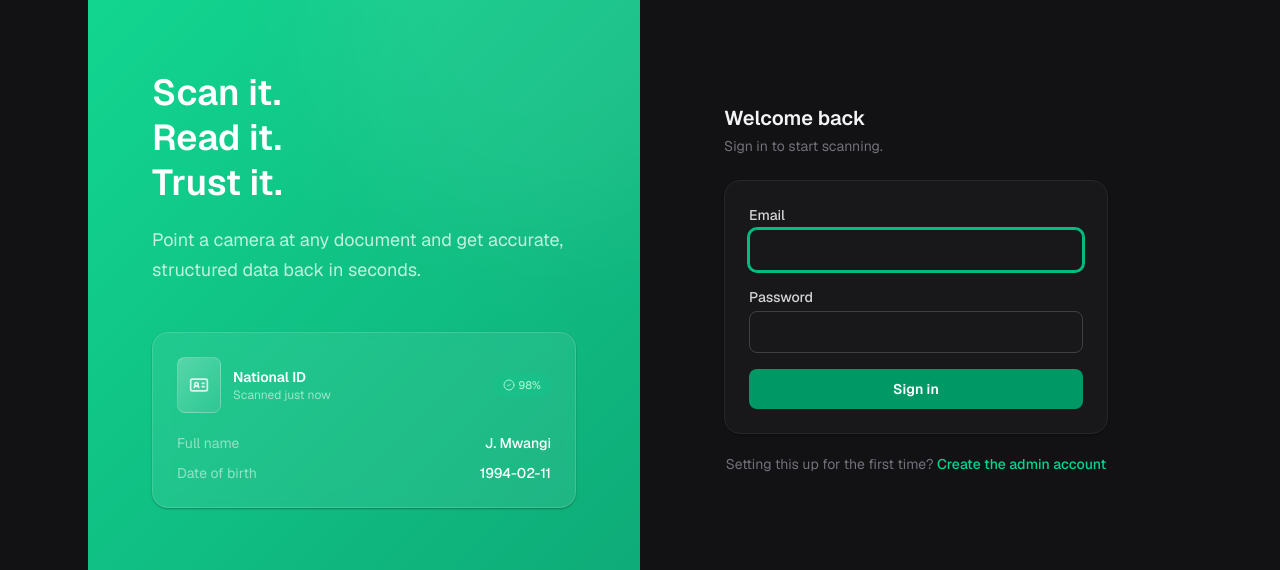
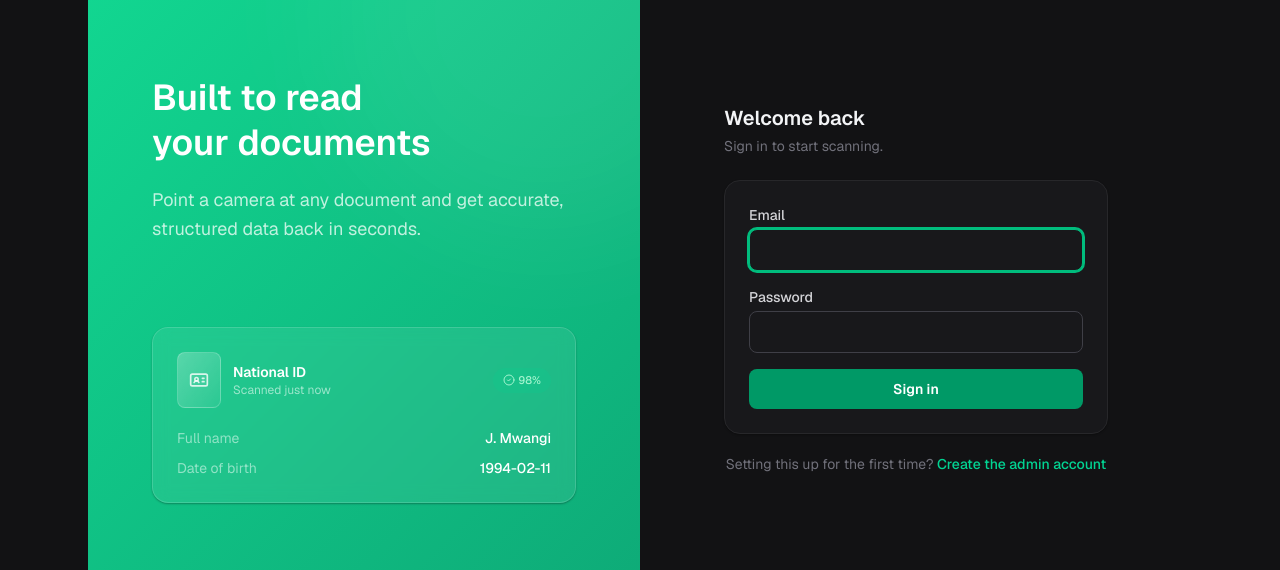
Before and after one commit to BrunexItech/ocr, a Next.js app in the folder frontend/: page /login in a window 1280 px wide. Shown: the part 164-734 px from the top of the page. Built offline with nearby package versions, Linux system fonts and the light colour scheme; no server answers.

Commit message:
Make the login visual actually dynamic: animated scan-sweep over the mockup card, headline rotates through document types the system reads (IDs, invoices, contracts, certificates)

```diff
--- a/frontend/src/app/globals.css
+++ b/frontend/src/app/globals.css
@@ -53,6 +53,26 @@ body {
   border-color: #3a3a40;
 }
 
+@keyframes scan-sweep {
+  0% { transform: translateY(-110%); opacity: 0; }
+  10% { opacity: 1; }
+  90% { opacity: 1; }
+  100% { transform: translateY(110%); opacity: 0; }
+}
+.scan-sweep {
+  animation: scan-sweep 2.8s ease-in-out infinite;
+}
+
+@keyframes word-rotate-in {
+  0% { opacity: 0; transform: translateY(6px); }
+  10% { opacity: 1; transform: translateY(0); }
+  90% { opacity: 1; transform: translateY(0); }
+  100% { opacity: 0; transform: translateY(-6px); }
+}
+.word-rotate {
+  animation: word-rotate-in 2.4s ease-in-out;
+}
+
 .surface {
   background: var(--surface);
   border-color: var(--line);
--- a/frontend/src/app/login/page.tsx
+++ b/frontend/src/app/login/page.tsx
@@ -1,11 +1,18 @@
 "use client";
 
-import { useState } from "react";
+import { useEffect, useState } from "react";
 import Link from "next/link";
 import { useAuth } from "@/lib/auth-context";
 import { ApiError } from "@/lib/api";
 import Spinner from "@/components/Spinner";
-import { ScanLine, CheckCircle2, IdCard } from "lucide-react";
+import { ScanLine, CheckCircle2, IdCard, Receipt, FileText, GraduationCap } from "lucide-react";
+
+const ROTATING = [
+  { word: "IDs & passports", Icon: IdCard },
+  { word: "invoices & receipts", Icon: Receipt },
+  { word: "contracts & forms", Icon: FileText },
+  { word: "certificates & records", Icon: GraduationCap },
+];
 
 export default function LoginPage() {
   const { login } = useAuth();
@@ -13,6 +20,13 @@ export default function LoginPage() {
   const [password, setPassword] = useState("");
   const [error, setError] = useState("");
   const [busy, setBusy] = useState(false);
+  const [rotIndex, setRotIndex] = useState(0);
+
+  useEffect(() => {
+    const t = setInterval(() => setRotIndex((i) => (i + 1) % ROTATING.length), 2400);
+    return () => clearInterval(t);
+  }, []);
+  const { word: rotWord, Icon: RotIcon } = ROTATING[rotIndex];
 
   async function onSubmit(e: React.FormEvent) {
     e.preventDefault();
@@ -40,14 +54,19 @@ export default function LoginPage() {
         </div>
 
         <div className="relative z-10 max-w-md">
-          <h1 className="text-4xl font-semibold leading-tight mb-5">Scan it.<br />Read it.<br />Trust it.</h1>
-          <p className="text-emerald-50/80 text-lg leading-relaxed mb-12">
+          <h1 className="text-4xl font-semibold leading-tight mb-5">Built to read<br />your documents</h1>
+          <p className="text-emerald-50/80 text-lg leading-relaxed mb-3">
             Point a camera at any document and get accurate, structured data back in seconds.
           </p>
+          <div key={rotIndex} className="word-rotate flex items-center gap-2 text-emerald-200 font-medium mb-12 h-6">
+            <RotIcon className="w-4 h-4" />
+            {rotWord}
+          </div>
 
-          {/* One clean, uncluttered scan-result mockup */}
-          <div className="bg-white/[0.07] backdrop-blur-sm border border-white/15 rounded-2xl p-6 shadow-2xl card-float">
-            <div className="flex items-center gap-3 mb-5">
+          {/* Animated scan-result mockup: a sweep line "reads" the card on a loop */}
+          <div className="relative bg-white/[0.07] backdrop-blur-sm border border-white/15 rounded-2xl p-6 shadow-2xl card-float overflow-hidden">
+            <div aria-hidden className="scan-sweep absolute left-0 right-0 h-20 bg-gradient-to-b from-transparent via-emerald-300/20 to-transparent pointer-events-none" />
+            <div className="flex items-center gap-3 mb-5 relative z-10">
               <div className="w-11 h-14 rounded-lg bg-gradient-to-br from-white/25 to-white/5 border border-white/20 flex-shrink-0 flex items-center justify-center">
                 <IdCard className="w-5 h-5 text-white/80" />
               </div>
@@ -60,7 +79,7 @@ export default function LoginPage() {
                 98%
               </span>
             </div>
-            <div className="space-y-2.5">
+            <div className="space-y-2.5 relative z-10">
               {[
                 ["Full name", "J. Mwangi"],
                 ["Date of birth", "1994-02-11"],
```
